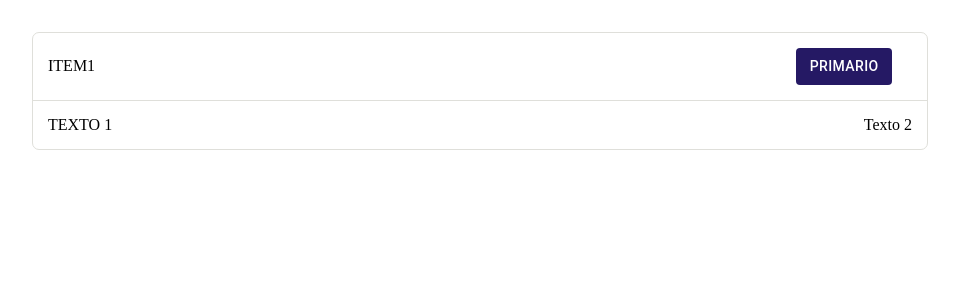
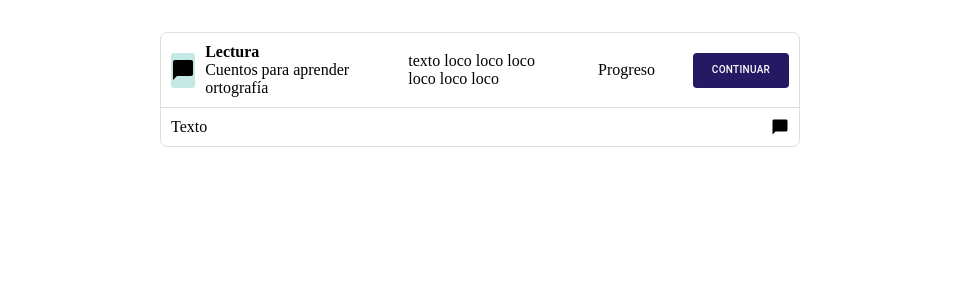
Before and after one commit to griusech/Aula-virtual, a React (Create React App) app: page / in a window 1280 px wide. Shown: the top 300 px of the page, without its empty margins (160-1119 px from the left). Built offline with nearby package versions, Linux system fonts and the light colour scheme.

Commit message:
Estilos a los Cards de Lectura
Empiezo de a poco darle estilos a los Cards de Lectura

```diff
--- a/src/components/Cards/Card-lectura/CardLectura.css
+++ b/src/components/Cards/Card-lectura/CardLectura.css
@@ -1,10 +1,9 @@
 .card-container {
-  /* padding: 20px; */
   border: 1px solid #dfdfda;
   border-radius: 7px;
-  width: 70%;
-  /* min-width: 1920px; */
+  width: 50%;
   margin: auto;
+  max-width: 1920px;
 }
 
 .card-section {
@@ -16,30 +15,69 @@
   display: grid;
   align-items: center;
   gap: 10px;
-  grid-template-columns: repeat(6, 1fr);
+  grid-template-columns: repeat(12, 1fr);
   border-bottom: 1px solid #dfdfda;
-  padding: 15px;
+  padding: 10px;
+}
+.item-things {
+  display: flex;
+  align-items: center;
 }
 
-.item6 {
-  grid-column: 6/6;
+.item1 {
+  grid-column: 1/5;
+  overflow: hidden;
+}
+
+.item-icon {
+  display: flex;
+  align-items: center;
+  width: 35px;
+  height: 35px;
+  border-radius: 3px;
+  background-color: #c3e9e2;
+  margin-right: 10px;
+}
+
+.item-icon > .MuiSvgIcon-root {
   margin: auto;
 }
 
-.item6 > .MuiButtonBase-root {
+.item2 {
+  grid-column: 6/9;
+  overflow: hidden;
+}
+
+.item3 {
+  grid-column: 10 / 12;
+  overflow: hidden;
+}
+
+.item4 {
+  grid-column: 12/12;
+  margin: auto;
+}
+
+.item4 > .MuiButtonBase-root {
   background-color: #251964;
+  color: white;
+  font-size: 10px;
+  width: 6rem;
+  height: 35px;
+}
+
+.item4 > .MuiButtonBase-root:hover {
+  background-color: #5e4fa8;
   color: white;
   width: 6rem;
 }
 
-.tiem6 > .MuiButton {
-  background-color: #4f36d6;
+.card-footer {
+  display: flex;
+  justify-content: space-between;
+  padding: 10px;
 }
 
-.card-footer {
-  display: flex;
-  /* align-items: center; */
-  /* background-color: red; */
-  padding: 15px;
-  justify-content: space-between;
+.card-footer > .MuiSvgIcon-root {
+  font-size: 18px;
 }
--- a/src/components/Cards/Card-lectura/CardLectura.js
+++ b/src/components/Cards/Card-lectura/CardLectura.js
@@ -1,6 +1,8 @@
 import React from 'react'
 import './CardLectura.css'
 import Button from '@material-ui/core/Button';
+import Hoja from '../../../img/clip-de-papel.svg'
+import ChatBubbleIcon from '@material-ui/icons/ChatBubble';
 
 const CardLectura = () => {
     return (
@@ -9,18 +11,34 @@ const CardLectura = () => {
                 <div className="card-header">
 
                         <div className="item1">
-                            ITEM1
+                            <div className="item-things">
+                                <div className="item-icon">
+                                    <ChatBubbleIcon />
+                                </div>
+                                <div className="item-info">
+                                    <h4>Lectura</h4>
+                                    <p>Cuentos para aprender ortografía</p>
+                                </div>
+                            </div>
+
                         </div>
 
-                        <div className="item6">
+                        <div className="item2">
+                            texto loco loco loco loco loco loco
+                        </div>
+                        <div className="item3">
+                            Progreso
+                        </div>
+
+                        <div className="item4">
                             <Button>
-                            Primario
+                                Continuar
                             </Button>
                         </div>
 
                 </div>
                 <div className="card-footer">
-                    TEXTO 1 <span>Texto 2</span>
+                   Texto <ChatBubbleIcon />
                 </div>
             </div>
         </div>
```
